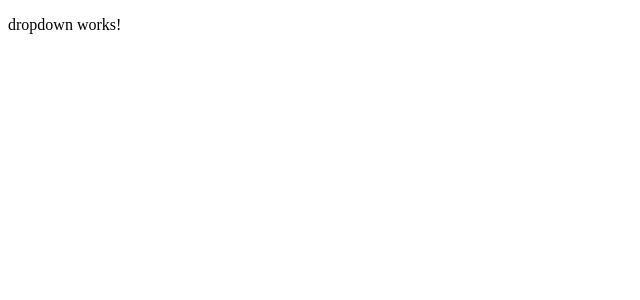
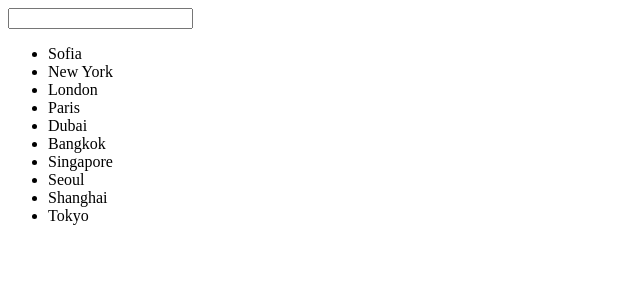
Before and after one commit to GavrilF/GDropdown, an Angular app: page / in a window 1280 px wide. Shown: the top 300 px of the page, without its empty margins (0-640 px from the left). Built offline with nearby package versions, Linux system fonts and the light colour scheme.

Commit message:
base props in dropdown

```diff
--- a/src/app/core/dropdown/dropdown.component.html
+++ b/src/app/core/dropdown/dropdown.component.html
@@ -1 +1,8 @@
-<p>dropdown works!</p>
+<div class="input-field-wrapper">
+    <input type="text">
+</div>
+<div class="options-wrapper">
+    <ul>
+        <li *ngFor="let option of options">{{option}}</li>
+    </ul>
+</div>
--- a/src/app/core/dropdown/dropdown.component.ts
+++ b/src/app/core/dropdown/dropdown.component.ts
@@ -1,4 +1,4 @@
-import { Component, OnInit } from '@angular/core';
+import { Component, Input, OnInit } from '@angular/core';
 
 @Component({
   selector: 'app-dropdown',
@@ -7,6 +7,8 @@ import { Component, OnInit } from '@angular/core';
 })
 export class DropdownComponent implements OnInit {
 
+  @Input() options: string[] = [];
+
   constructor() { }
 
   ngOnInit(): void {
--- a/src/app/examples/dropdown-example/dropdown-example.component.html
+++ b/src/app/examples/dropdown-example/dropdown-example.component.html
@@ -1 +1 @@
-<app-dropdown></app-dropdown>
+<app-dropdown [options]="towns" ></app-dropdown>
--- a/src/app/examples/dropdown-example/dropdown-example.component.ts
+++ b/src/app/examples/dropdown-example/dropdown-example.component.ts
@@ -9,7 +9,7 @@ export class DropdownExampleComponent implements OnInit {
 
   constructor() { }
 
-  private towns: string[] = ['Sofia', 'New York', 'London', 'Paris', 'Dubai', 'Bangkok', 'Singapore', 'Seoul', 'Shanghai', 'Tokyo'];
+  public towns: string[] = ['Sofia', 'New York', 'London', 'Paris', 'Dubai', 'Bangkok', 'Singapore', 'Seoul', 'Shanghai', 'Tokyo'];
 
   ngOnInit(): void {
 
```
